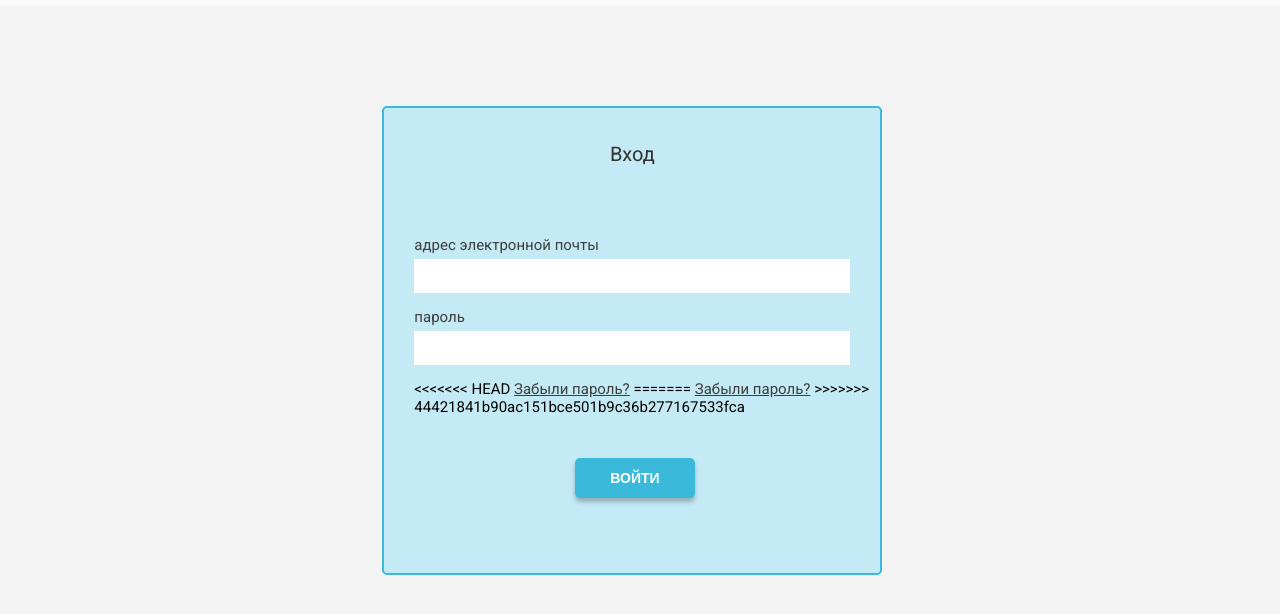
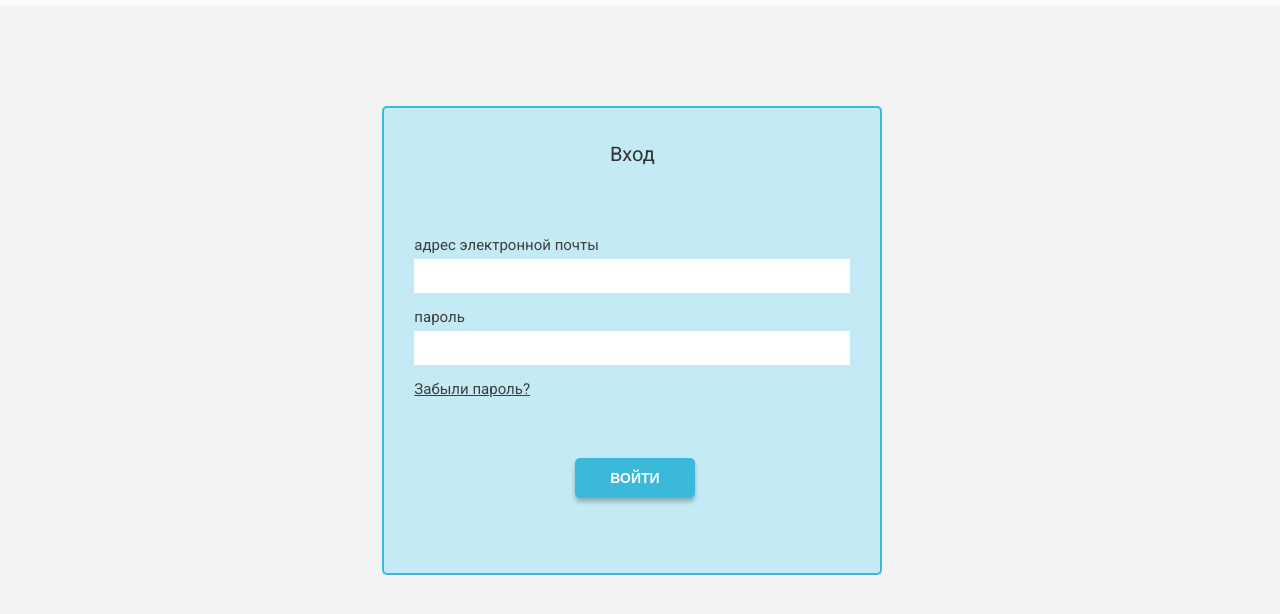
Before and after one commit to RaNtSinE/InfoFOX, a website: page login.html in a window 1280 px wide. Shown: the part 78-692 px from the top of the page. Drawn offline with nearby package versions, Linux system fonts and the light colour scheme; no server answers; a web font is replaced by a local one.

Commit message:
small fix

```diff
--- a/login.html
+++ b/login.html
@@ -91,11 +91,7 @@
         <p><label for="id_password">Пароль:</label>
             <input type="password" name="password" autocomplete="current-password" required="" id="id_password"></p>
         <div class="forgotten">
-<<<<<<< HEAD
-            <a href="forgot">Забыли пароль?</a>
-=======
-            <a href="forgot.html">Забыли пароль?</a>
->>>>>>> 44421841b90ac151bce501b9c36b277167533fca
+            <a href="">Забыли пароль?</a>
         </div>
 
 <!--        <script src="https://www.google.com/recaptcha/api.js"></script>-->
```
